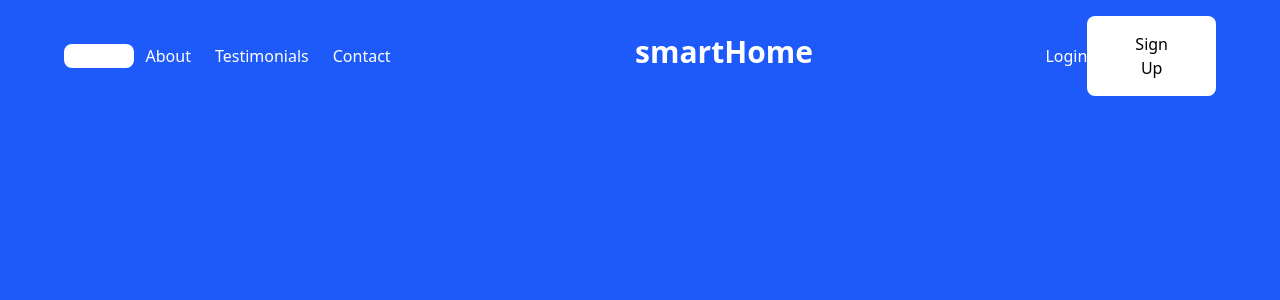
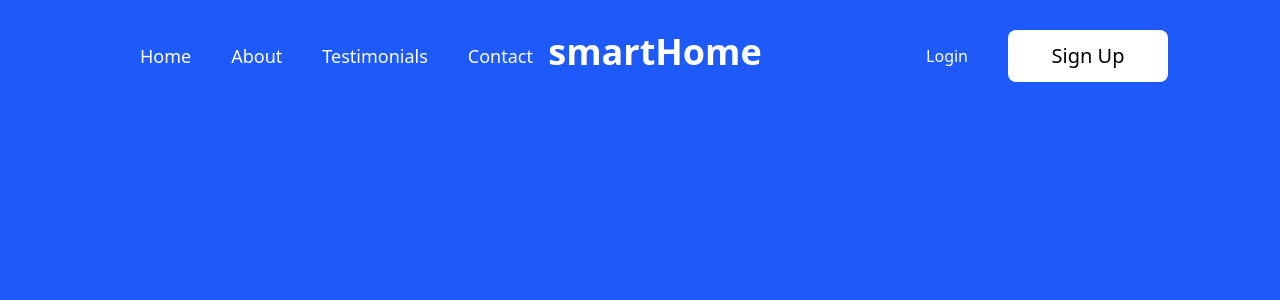
Before and after one commit to DeanG1/smart-home-landing-page, a React (Vite) app in the folder phoneWebsite/: page / in a window 1280 px wide. Shown: the top 300 px of the page. Built offline with nearby package versions, Linux system fonts and the light colour scheme.

Commit message:
NavbarFinished

```diff
--- a/phoneWebsite/src/Components/Button.jsx
+++ b/phoneWebsite/src/Components/Button.jsx
@@ -2,7 +2,7 @@ import React from 'react'
 
 const Button = ({className, href, onClick, children,}) => {
 
-    const classesButton = "button bg-white px-12 font-medium rounded-lg py-[1rem] relative inline-flex items-center justify-center";
+    const classesButton = "bg-white text-black px-6 py-3 w-[10rem] rounded-lg text-xl";
     const classesHref = "button bg-indigo-500 text-white px-4 py-2 relative inline-flex items-center justify-center";
     const spanClasses = 'relative z-10'
     const renderButton = () => (
--- a/phoneWebsite/src/Components/Navbar.jsx
+++ b/phoneWebsite/src/Components/Navbar.jsx
@@ -1,48 +1,62 @@
-import React,{useState} from 'react'
-import MenuSvg from '../assets/Menu'
-import {Navigation} from "../Constants/Navigation"
+import React, { useState } from "react";
+import MenuSvg from "../assets/Menu";
+import { Navigation } from "../Constants/Navigation";
 import Button from "./Button";
 
 const Navbar = () => {
-
   const [openNavigation, setOpenNavigation] = useState(false);
 
   const toogleNavigation = () => {
-    if(openNavigation){
-      setOpenNavigation(false)
+    if (openNavigation) {
+      setOpenNavigation(false);
+    } else {
+      setOpenNavigation(true);
     }
-    else{
-      setOpenNavigation(true)
-    }
-  }
+  };
 
   return (
     <div className="w-full h-full lg:h-[6rem] flex justify-center items-start lg:items-center z-1 fixed bg-transparent">
-      <nav className="w-full h-auto px-[4rem] flex justify-around items-center pt-4">
-        <div className='nav-links w-[24rem] h-full flex justify-center items-center'>
-          <ul className={`${openNavigation ? "flex flex-col absolute top-20 left-0 leading-[2.8rem]" : "hidden"} px-8 md:px-0 lg:flex-row lg:flex w-full h-auto md:items-center items-start justify-around`}>
+      <nav className="w-full h-auto lg:px-[5rem] xl:px-[7rem] md:px-[4rem] flex justify-around items-center pt-4">
+        <div className="nav-links w-[24rem] h-full flex justify-center items-center">
+          <ul
+            className={`${
+              openNavigation
+                ? "flex flex-col absolute top-20 left-0 leading-[2.8rem]"
+                : "hidden"
+            } px-7 lg:px-0 lg:flex-row lg:flex w-full h-auto md:items-center items-start justify-between`}
+          >
             {Navigation.map((item) => (
-              <a className={item.className} href={item.url} key={item.id}>{item.title}</a>
+              <a className={`${item.className} xl:text-lg xl:ml-4`} href={item.url} key={item.id}>
+                {item.title}
+              </a>
             ))}
-            <div className={`${openNavigation ? "flex flex-col items-start justify-center px-3" : "hidden"} text-white md:text-black`}>
+            <div
+              className={`${
+                openNavigation
+                  ? "flex flex-col items-start md:items-center justify-center px-3"
+                  : "hidden"
+              } text-white lg:text-black`}
+            >
               <a href="#">Login</a>
               <a href="#">Sign Up</a>
             </div>
           </ul>
         </div>
-        <div className='logo h-auto w-full pr-[7rem] md:pr-0 flex justify-center items-center'>
-          <h2 className='text-white text-3xl font-bold mb-2'>smartHome</h2>
+        <div className="logo h-auto w-full xl:mr-[7rem] pr-[5rem] md:pr-[7rem] lg:pr-0 flex justify-center items-center">
+          <h2 className="text-white text-4xl font-bold mb-2">smartHome</h2>
         </div>
-        <div className='btn-container hidden lg:flex'>
-          <button className='text-white'>Login</button>
-          <Button>Sign Up</Button>
+        <div className="btn-container hidden lg:flex items-center justify-between">
+          <button className="text-white mr-10">Login</button>
+          <Button>
+            <span>Sign Up</span>
+          </Button>
         </div>
-        <div onClick={toogleNavigation} className='ml-4 menu lg:hidden flex'>
-          <MenuSvg openNavigation={openNavigation}/>
+        <div onClick={toogleNavigation} className="mr-6 menu lg:hidden flex">
+          <MenuSvg openNavigation={openNavigation} />
         </div>
       </nav>
     </div>
-  )
-}
+  );
+};
 
-export default Navbar
+export default Navbar;
--- a/phoneWebsite/src/Constants/Navigation.js
+++ b/phoneWebsite/src/Constants/Navigation.js
@@ -3,7 +3,7 @@ export const Navigation = [
         id:"0",
         title:"Home",
         url:"#home",
-        className:"bg-white text-black text-white px-3 md:ml-0 w-full rounded-lg"
+        className:"bg-white lg:bg-transparent text-black lg:text-white px-3 lg:ml-0 w-full rounded-lg text-start md:text-center"
     },
     {
         id:"1",
```
